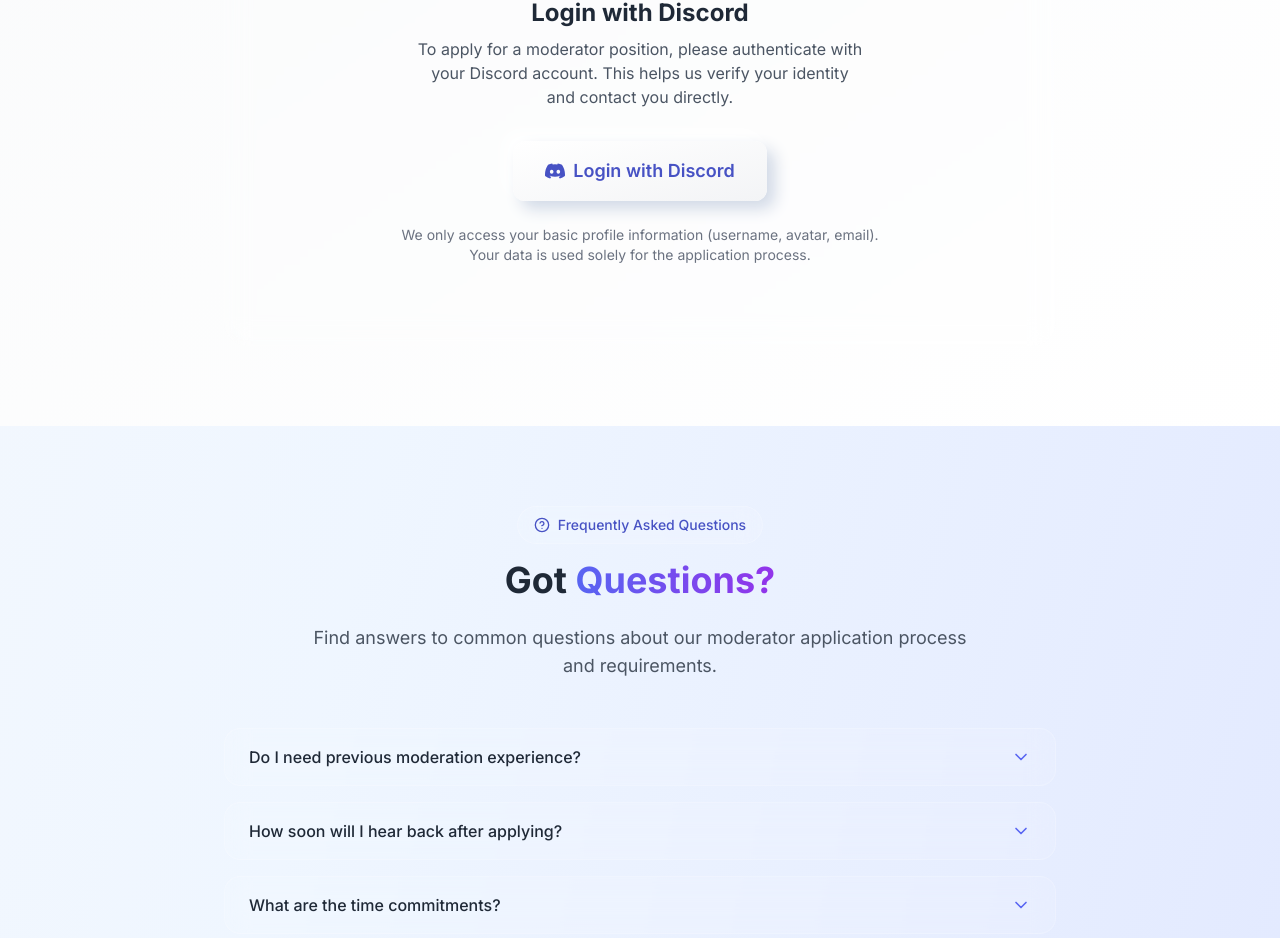
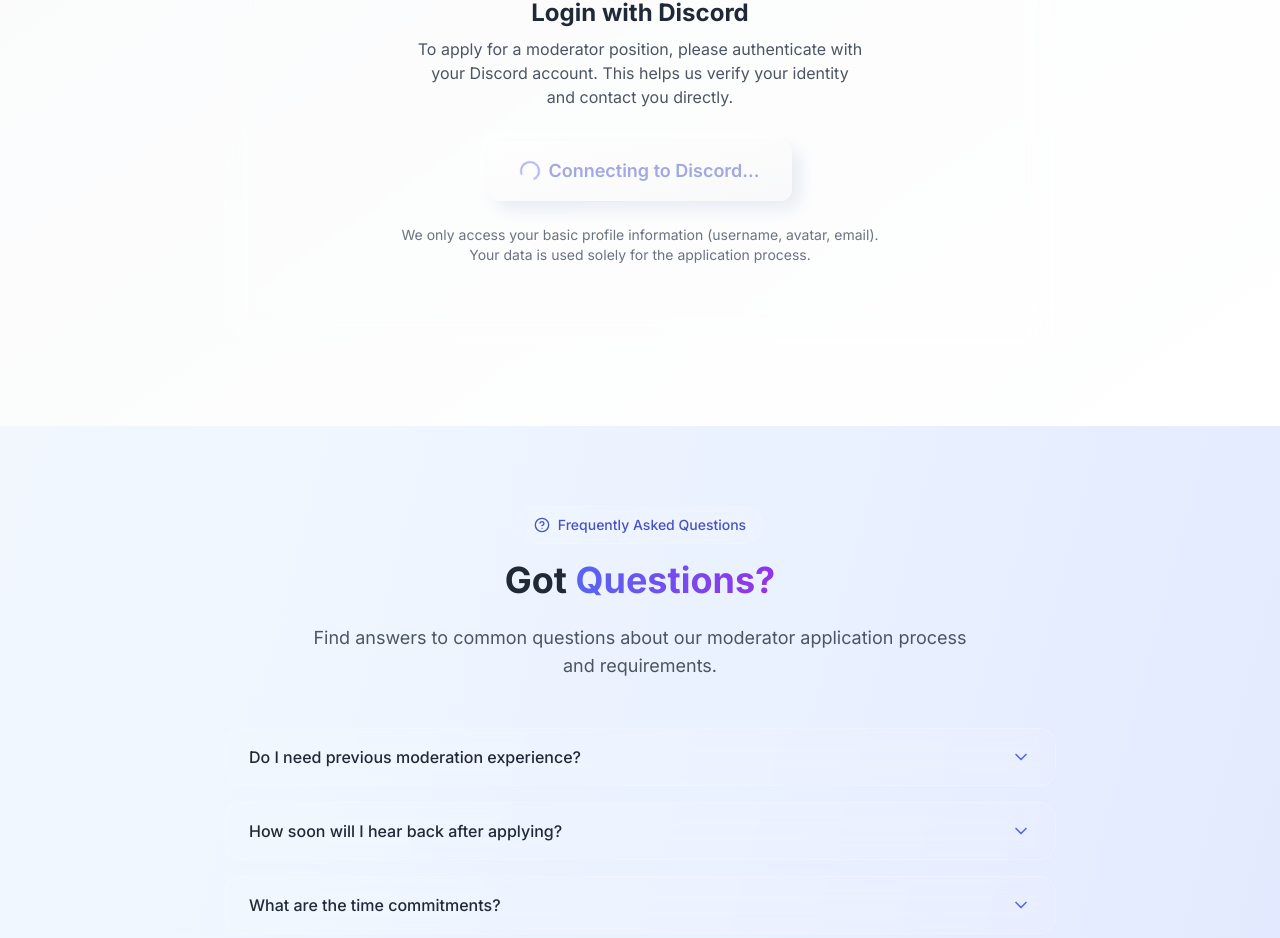
Before and after one commit to jonasddd/mod-recruits-united, a React (Vite) app: page / in a window 1280 px wide. Shown: the part 2935-3873 px from the top of the page. Built offline with nearby package versions, Linux system fonts and the light colour scheme.

Commit message:
Update DiscordAuth.tsx

```diff
--- a/src/components/DiscordAuth.tsx
+++ b/src/components/DiscordAuth.tsx
@@ -7,7 +7,7 @@ interface DiscordAuthProps {
 }
 
 const DiscordAuth = ({ onLogin }: DiscordAuthProps) => {
-  const [isLoading, setIsLoading] = useState(false);
+  const [isLoading, setIsLoading] = useState(true);
   const { toast } = useToast();
 
   // Discord OAuth configuration
```
